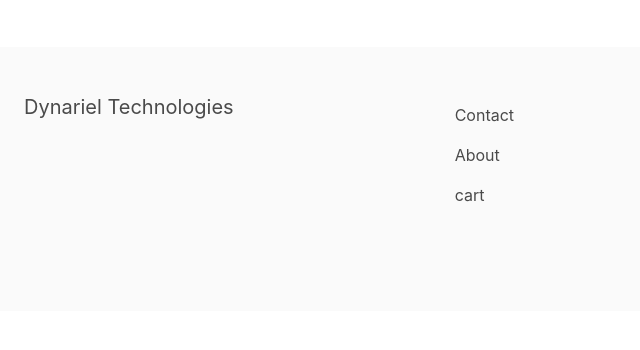
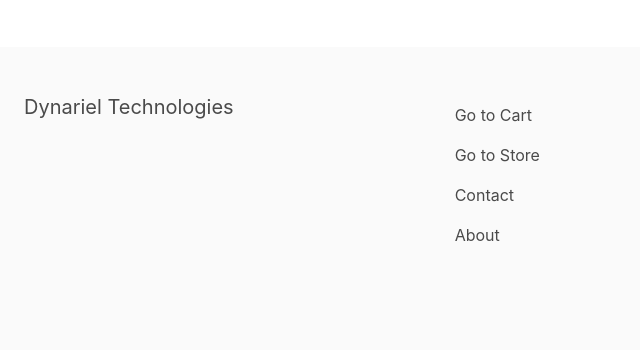
Before and after one commit to mybloomwork/xworkproject, a Django app: template apps/cart/templates/cart.html in a window 1280 px wide. Shown: the part 297-647 px from the top of the page, without its empty margins (0-640 px from the left). Run offline with Django 3.2, Linux system fonts and the light colour scheme; the template is opened without the code that fills it, so the values that code supplies are empty; some libraries are stand-ins or nearby versions.

Commit message:
Update base.html

```diff
--- a/apps/core/templates/base.html
+++ b/apps/core/templates/base.html
@@ -12,10 +12,6 @@
 				<nav class="navbar is-dark">
 					<div class="navbar-brand">
 						<a class="navbar-item" href="{% url 'frontpage' %}">Xperia</a>
-						<a role="button" class="navbar-burger burger" aria-label="menu" aria-expanded="false" data-target="main-navbar">
-							<span aria-hidden="true"></span>
-							<span aria-hidden="true"></span>
-							<span aria-hidden="true"></span>
 						</a>
 					</div>
 					<div class="navbar-collapse collapse">
@@ -43,9 +39,10 @@
 							<h2 class="subtitle">Dynariel Technologies</h2>
 						</div>
 						<div class="column is-8">
+							<a href="{% url 'cart' %}" class="navbar-item">Go to Cart</a>
+							<a href="{% url 'frontpage' %}" class="navbar-item">Go to Store</a>
 							<a href="{% url 'contact' %}" class="navbar-item">Contact</a>
 							<a href="{% url 'about' %}" class="navbar-item">About</a>
-							<a href="{% url 'cart' %}" class="navbar-item">cart</a>
 						</div>
 					</div>
 				</footer>
```
